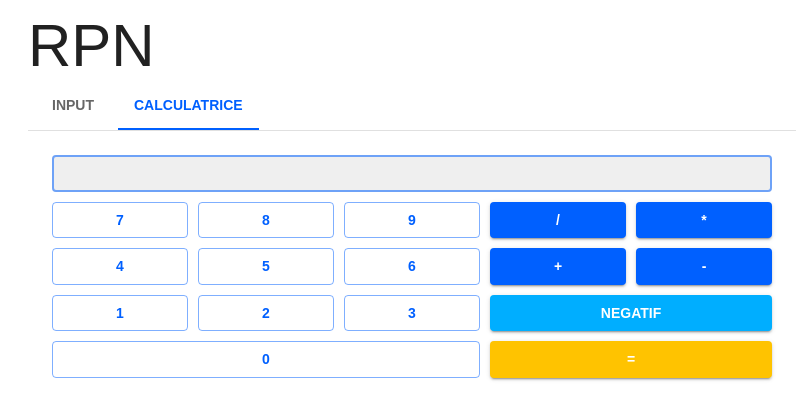
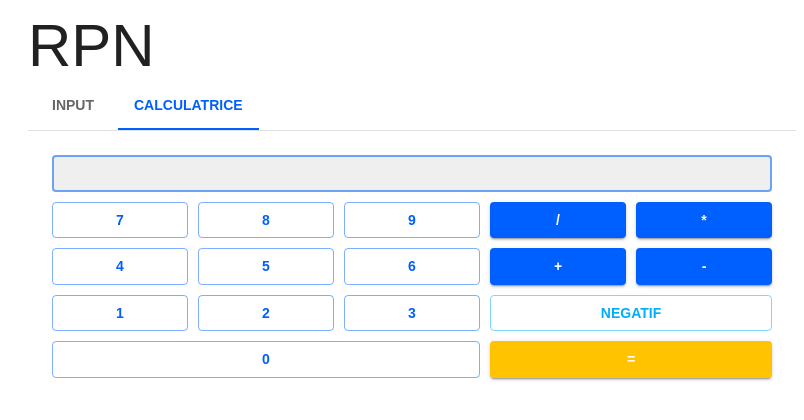
Before and after one commit to charlescosneau/rpn-groupe3, a React (Create React App) app: page / in a window 1280 px wide. Both pictures are taken after a click on the tab "CALCULATRICE". Shown: the top 420 px of the page, without its empty margins (228-1032 px from the left). Built offline with nearby package versions, Linux system fonts and the light colour scheme; the HTML template or start-up script is replaced by a standard one.

Commit message:
feat: add negative btn variant

```diff
--- a/src/App.tsx
+++ b/src/App.tsx
@@ -6,7 +6,7 @@ import {
 } from "@mui/material/styles";
 import CssBaseline from "@mui/material/CssBaseline";
 import themeData from "./assets/theme";
-import Calculator from '../src/components/calculator/calculator';
+import Calculator from '../src/components/Calculator/calculator';
 import InputCalculator from './components/InputCalculator/InputCalculator';
 import "./App.css";
 
--- a/src/components/calculator/calculator.tsx
+++ b/src/components/calculator/calculator.tsx
@@ -1,6 +1,5 @@
-import React, { useEffect, useState } from "react";
-import Grid from "@mui/material/Grid";
-import { Button, Typography } from "@mui/material";
+import React, { useState } from "react";
+import { Button } from "@mui/material";
 import "./calculator.css";
 
 export default function Calculator() {
@@ -55,7 +54,7 @@ export default function Calculator() {
             <Button onClick={() => addOperation('-')} fullWidth variant="contained">-</Button>
         </div>
         <div className="neg">
-            <Button onClick={() => setNegativeValue(!negativeValue)} variant="contained" color="info" fullWidth>Negatif</Button>
+            <Button onClick={() => setNegativeValue(!negativeValue)} variant={negativeValue ? "contained" : "outlined"} color="info" fullWidth>Negatif</Button>
         </div>
         <div className="equal">
             <Button variant="contained" color="secondary" fullWidth>=</Button>
```
